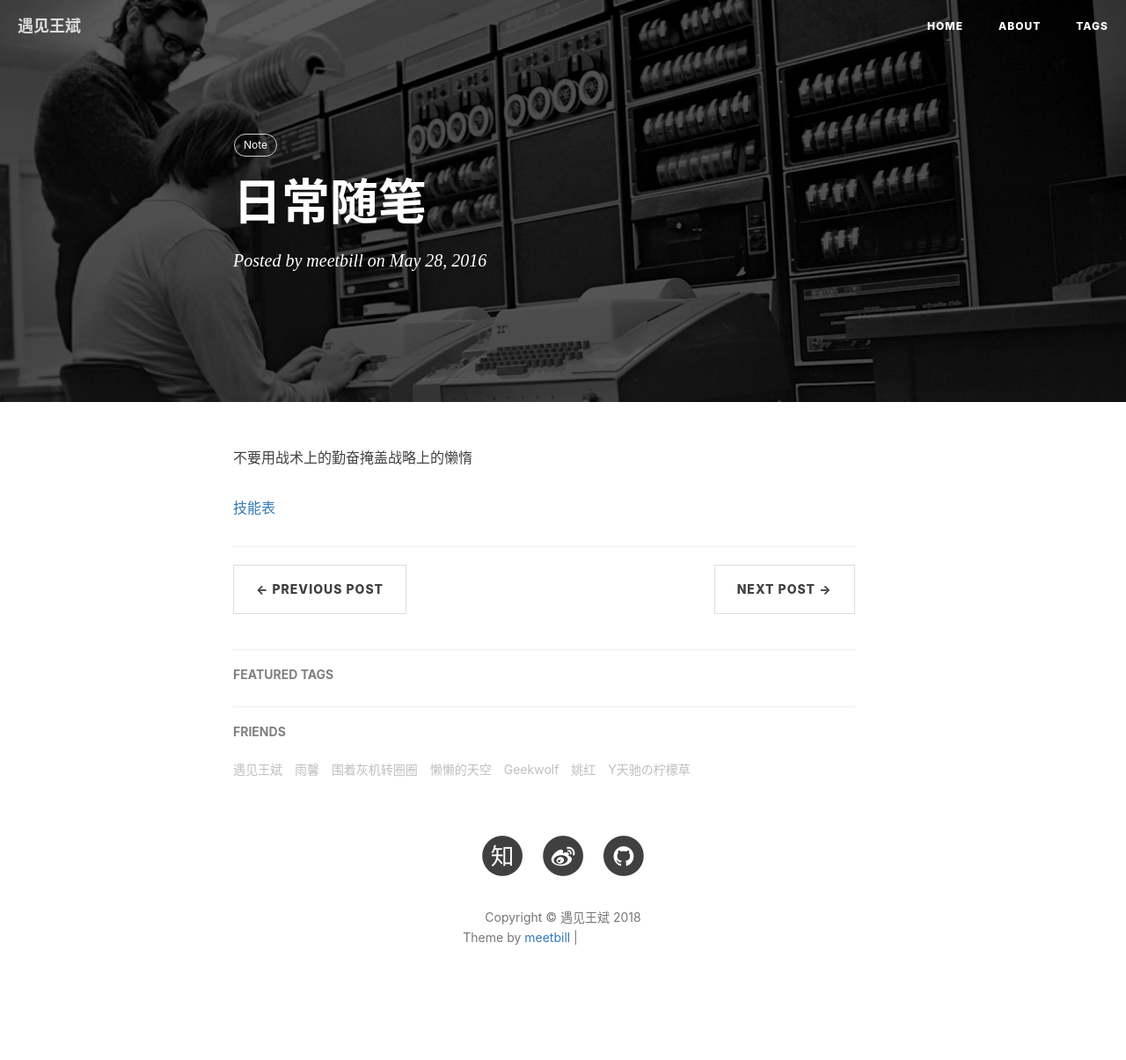
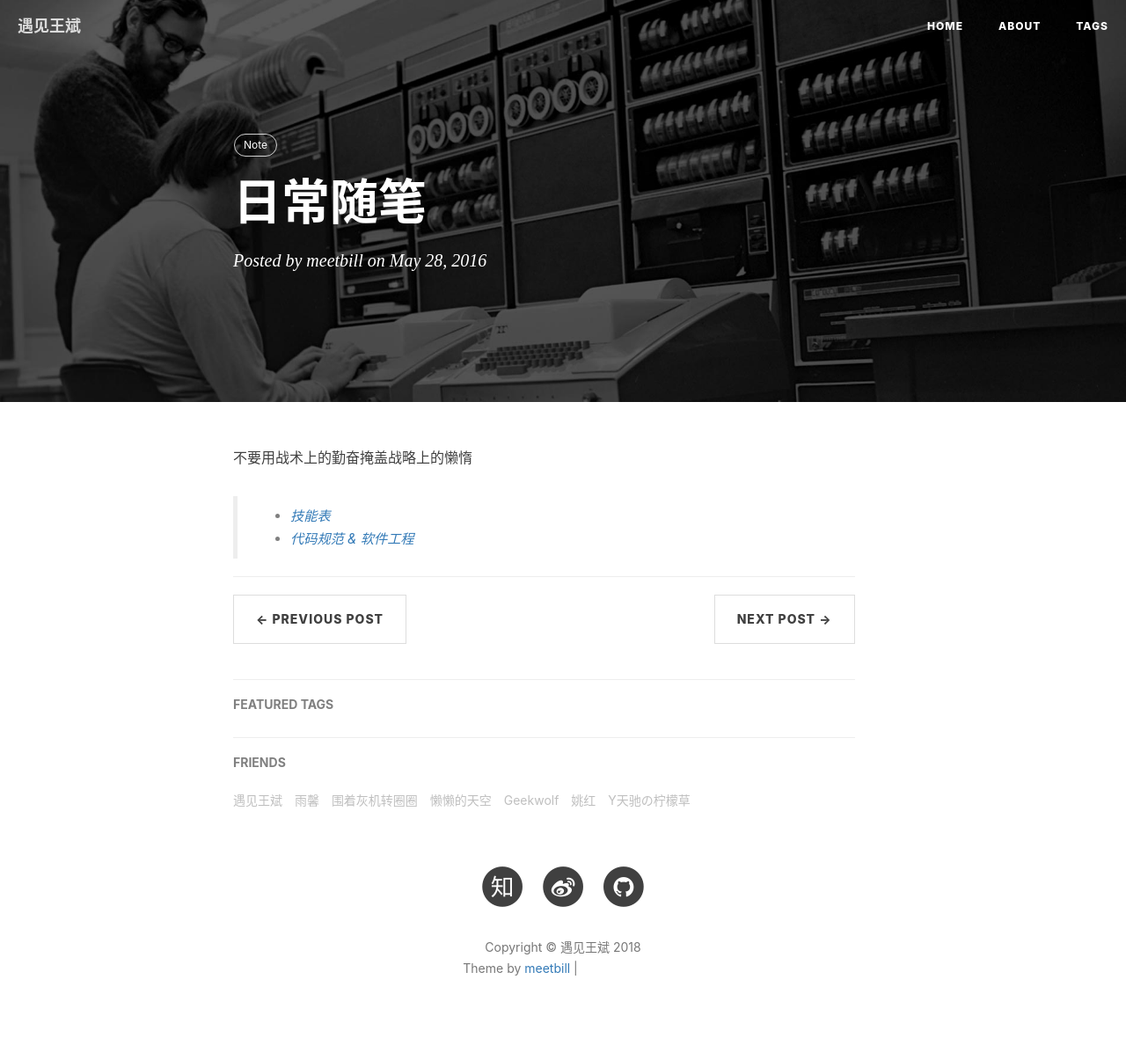
Before and after one commit to meetbill/meetbill.github.io, a Jekyll site: the page built from _posts/2016-05-31-note.md, in a window 1280 px wide. Shown: the whole page at 88% size. Built offline with Jekyll 4.4.1, drawn with Linux system fonts in a browser that asks for light colours; nearby versions of some CDN libraries; comment, search, counter and statistics services are not loaded; before the commit the page ends 1170 px from its top, so only the background shows below that; grey boxes are pictures that could not be loaded.

Commit message:
[Update]:update note

```diff
--- a/_posts/2016-05-31-note.md
+++ b/_posts/2016-05-31-note.md
@@ -10,4 +10,5 @@ tags:
 
 不要用战术上的勤奋掩盖战略上的懒惰
 
-[技能表](https://github.com/meetbill/skill_sheet)
+> * [技能表](https://github.com/meetbill/skill_sheet)
+> * [代码规范 & 软件工程](https://github.com/meetbill/code_style)
```
